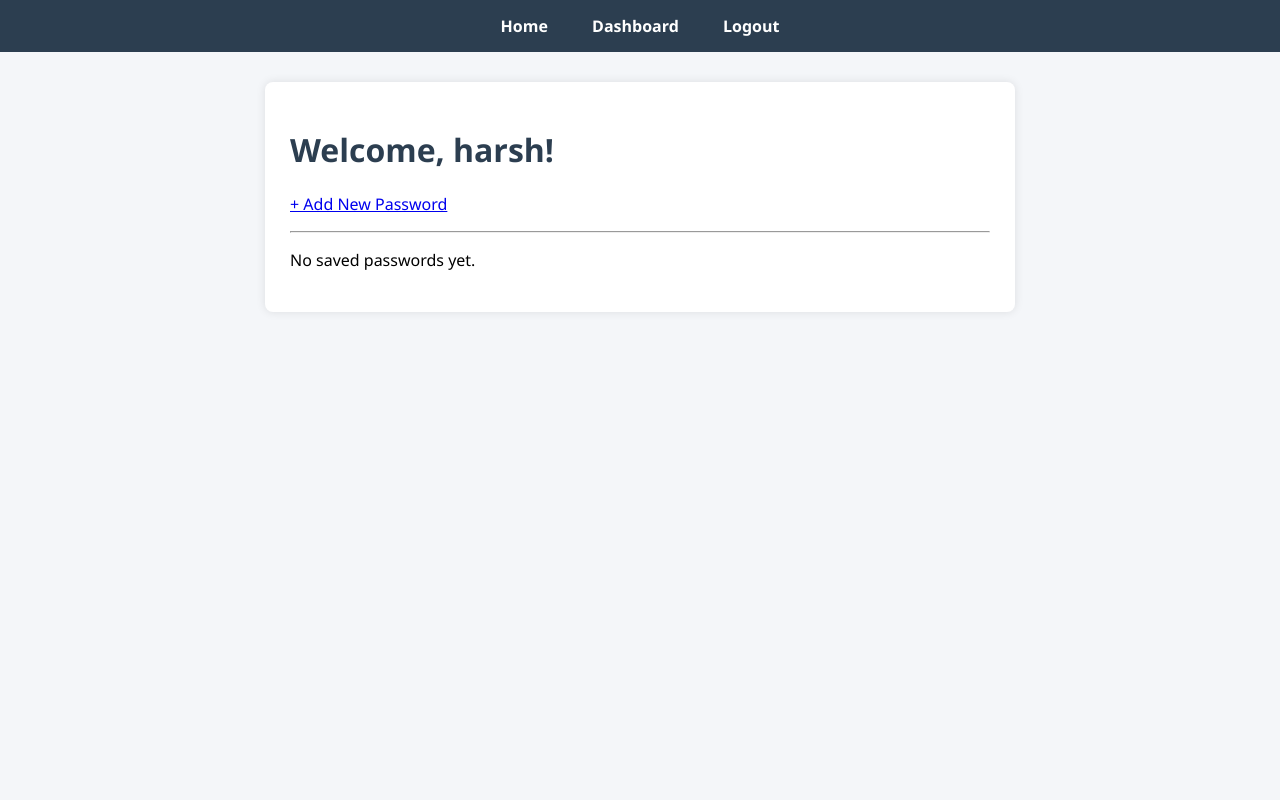
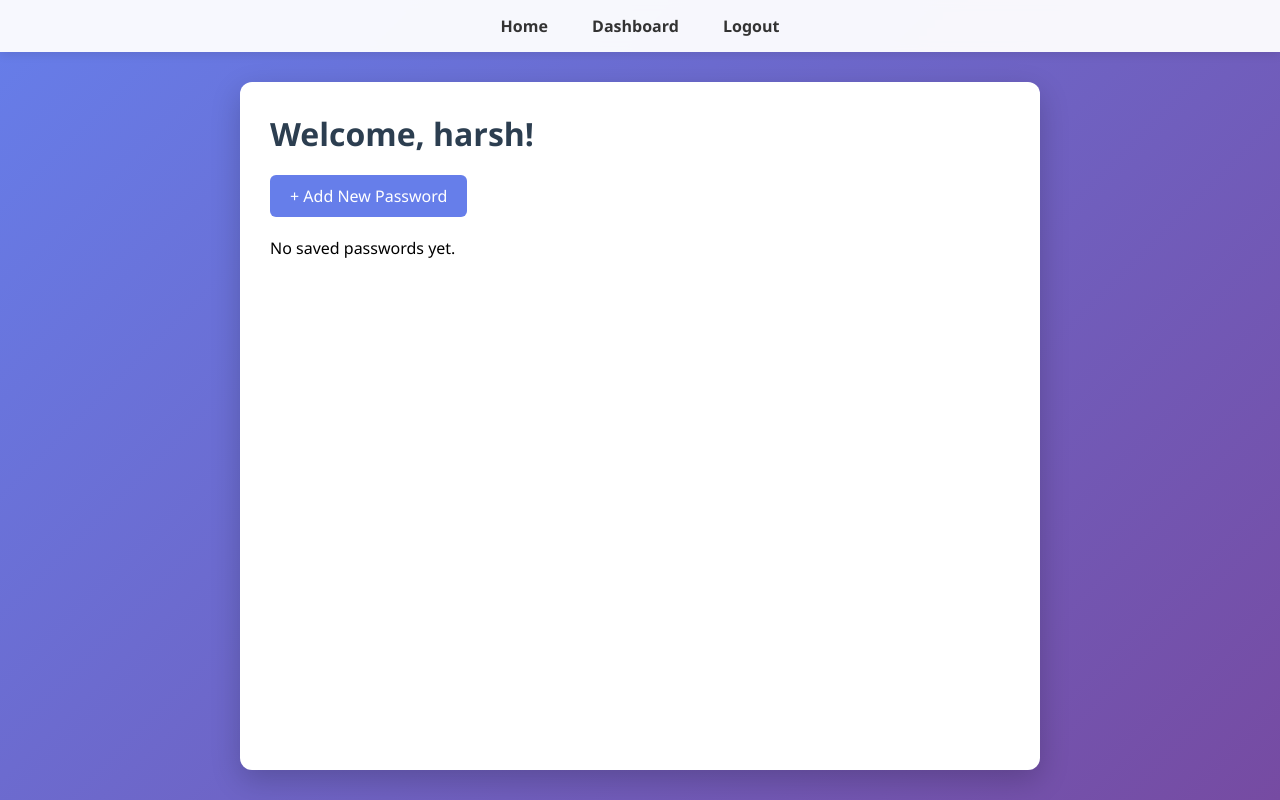
Before and after one commit to Harsh0110v/Password_Manager, a Flask app: page /dashboard in a window 1280 px wide. Run offline with Flask 3, Linux system fonts and the light colour scheme; a user stored in the database is signed in; some libraries are stand-ins or nearby versions.

Commit message:
final commit

```diff
--- a/templates/base.html
+++ b/templates/base.html
@@ -4,56 +4,87 @@
     <meta charset="UTF-8">
     <title>Password Manager</title>
     <style>
+        * { margin: 0; padding: 0; box-sizing: border-box; }
         body {
             font-family: 'Segoe UI', Tahoma, Geneva, Verdana, sans-serif;
-            background-color: #f4f6f9;
-            margin: 0;
-            padding: 0;
+            background: linear-gradient(135deg, #667eea 0%, #764ba2 100%);
+            min-height: 100vh;
+            display: flex;
+            flex-direction: column;
         }
         nav {
-            background-color: #2c3e50;
-            padding: 15px;
+            background: rgba(255,255,255,0.95);
+            backdrop-filter: blur(5px);
+            box-shadow: 0 2px 10px rgba(0,0,0,0.1);
+            padding: 15px 0;
             text-align: center;
         }
         nav a {
-            color: white;
+            color: #333;
             text-decoration: none;
             margin: 0 20px;
-            font-weight: bold;
+            font-weight: 600;
+            transition: color 0.3s;
         }
-        nav a:hover {
-            text-decoration: underline;
-        }
+        nav a:hover { color: #764ba2; }
         .container {
-            max-width: 700px;
+            flex: 1;
+            max-width: 800px;
+            width: 90%;
             margin: 30px auto;
             background: white;
-            padding: 25px;
-            border-radius: 8px;
-            box-shadow: 0 0 10px rgba(0,0,0,0.1);
+            padding: 30px;
+            border-radius: 12px;
+            box-shadow: 0 10px 30px rgba(0,0,0,0.2);
+            animation: fadeIn 0.5s ease;
         }
-        h1 {
-            color: #2c3e50;
+        @keyframes fadeIn {
+            from { opacity: 0; transform: translateY(10px); }
+            to { opacity: 1; transform: translateY(0); }
         }
+        h1 { color: #2c3e50; margin-bottom: 20px; }
         .flash {
-            padding: 10px;
-            border-radius: 4px;
+            padding: 12px 20px;
+            border-radius: 6px;
             margin-bottom: 20px;
+            font-weight: 500;
         }
         .flash-danger { background: #f8d7da; color: #721c24; }
         .flash-success { background: #d4edda; color: #155724; }
         .flash-warning { background: #fff3cd; color: #856404; }
         .flash-info { background: #d1ecf1; color: #0c5460; }
-        button, input[type=submit] {
-            background: #3498db;
+        a { color: #667eea; text-decoration: none; transition: color 0.3s; }
+        a:hover { color: #764ba2; }
+        button, input[type="submit"] {
+            background: #667eea;
             color: white;
             border: none;
-            padding: 8px 20px;
-            border-radius: 4px;
+            padding: 10px 24px;
+            border-radius: 6px;
             cursor: pointer;
+            font-size: 1rem;
+            font-weight: 600;
+            transition: background 0.3s, transform 0.1s;
         }
-        button:hover, input[type=submit]:hover {
-            background: #2980b9;
+        button:hover, input[type="submit"]:hover {
+            background: #5a67d8;
+            transform: translateY(-1px);
+        }
+        button:active, input[type="submit"]:active {
+            transform: translateY(0);
+        }
+        input, textarea {
+            width: 100%;
+            padding: 10px;
+            margin: 8px 0 20px;
+            border: 1px solid #ddd;
+            border-radius: 6px;
+            font-size: 1rem;
+            transition: border 0.3s;
+        }
+        input:focus, textarea:focus {
+            border-color: #667eea;
+            outline: none;
         }
     </style>
 </head>
@@ -68,7 +99,6 @@
             <a href="{{ url_for('register') }}">Register</a>
         {% endif %}
     </nav>
-
     <div class="container">
         {% with messages = get_flashed_messages(with_categories=true) %}
             {% if messages %}
--- a/templates/dashboard.html
+++ b/templates/dashboard.html
@@ -1,23 +1,26 @@
 {% extends "base.html" %}
 {% block content %}
     <h1>Welcome, {{ username }}!</h1>
-    <p><a href="{{ url_for('add_entry') }}">+ Add New Password</a></p>
-    <hr>
+    <p style="margin-bottom: 20px;">
+        <a href="{{ url_for('add_entry') }}" style="display: inline-block; background: #667eea; color: white; padding: 10px 20px; border-radius: 6px; text-decoration: none;">+ Add New Password</a>
+    </p>
     {% if entries %}
-        <ul>
-        {% for entry in entries %}
-            <li>
-                <strong>{{ entry.site_name }}</strong>
-                ({{ entry.site_url or 'no url' }})
-                <a href="{{ url_for('view_entry', entry_id=entry.id) }}">View</a>
-                <a href="{{ url_for('edit_entry', entry_id=entry.id) }}">Edit</a>
-                <form action="{{ url_for('delete_entry', entry_id=entry.id) }}" method="POST" style="display:inline;">
-                    <input type="hidden" name="csrf_token" value="{{ csrf_token() }}">
-                    <button type="submit" onclick="return confirm('Delete this entry?')">Delete</button>
-                </form>
-            </li>
-        {% endfor %}
-        </ul>
+        <div style="display: grid; grid-template-columns: repeat(auto-fill, minmax(220px, 1fr)); gap: 15px;">
+            {% for entry in entries %}
+                <div style="background: #f8f9fa; border-radius: 8px; padding: 15px; box-shadow: 0 2px 5px rgba(0,0,0,0.05); transition: transform 0.2s;">
+                    <h3 style="margin-bottom: 8px; color: #2c3e50;">{{ entry.site_name }}</h3>
+                    <p style="color: #666; font-size: 0.9rem;">{{ entry.site_url or 'No URL' }}</p>
+                    <div style="margin-top: 12px;">
+                        <a href="{{ url_for('view_entry', entry_id=entry.id) }}" style="margin-right: 10px;">View</a>
+                        <a href="{{ url_for('edit_entry', entry_id=entry.id) }}" style="margin-right: 10px;">Edit</a>
+                        <form action="{{ url_for('delete_entry', entry_id=entry.id) }}" method="POST" style="display:inline;">
+                            <input type="hidden" name="csrf_token" value="{{ csrf_token() }}">
+                            <button type="submit" onclick="return confirm('Delete this entry?')" style="background: #e74c3c; padding: 5px 12px; font-size: 0.9rem;">Delete</button>
+                        </form>
+                    </div>
+                </div>
+            {% endfor %}
+        </div>
     {% else %}
         <p>No saved passwords yet.</p>
     {% endif %}
```
Also changed, not shown: templates/home.html (+12 -8 lines), instance/pass_manager.db, 1 other file.
